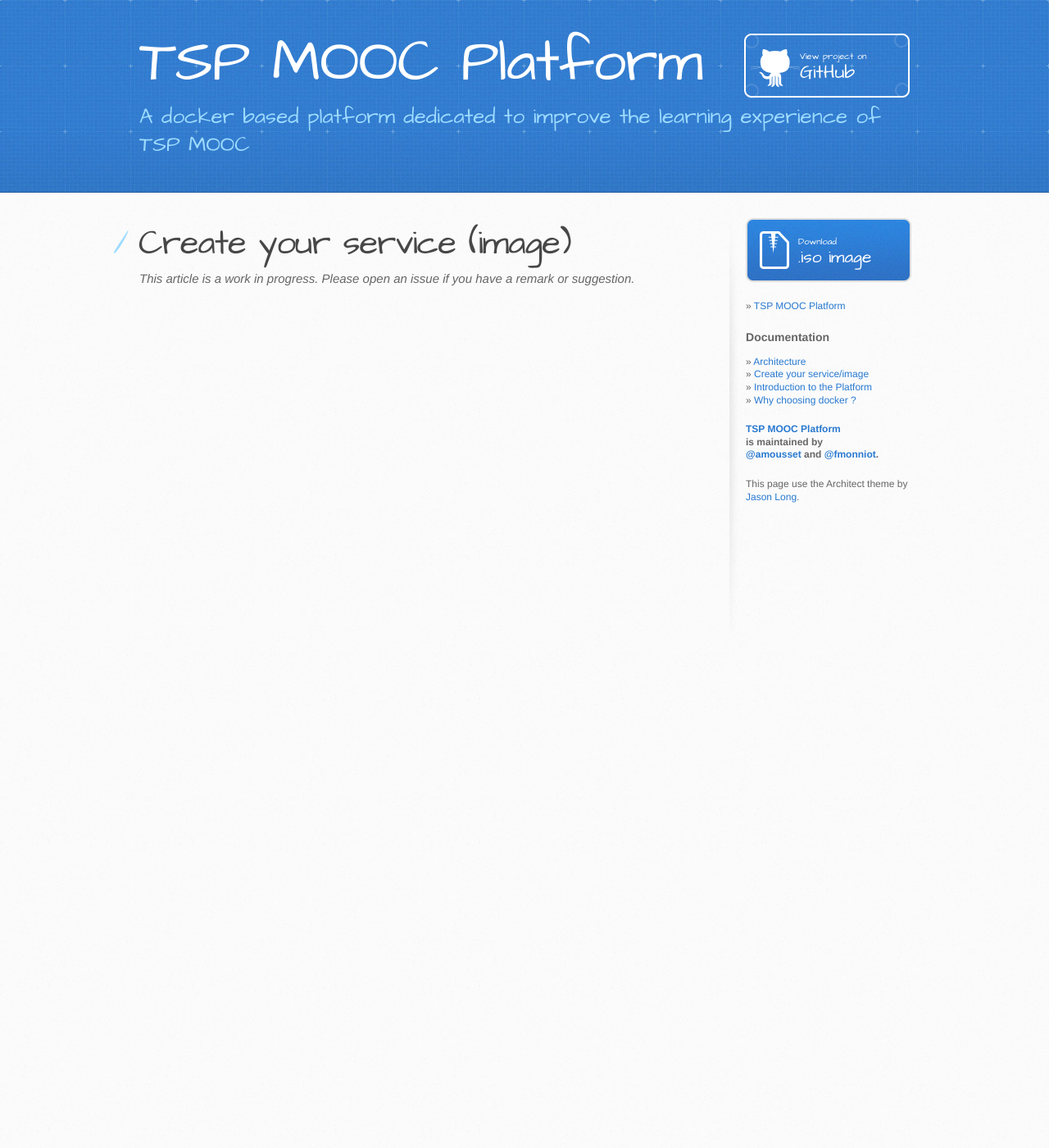
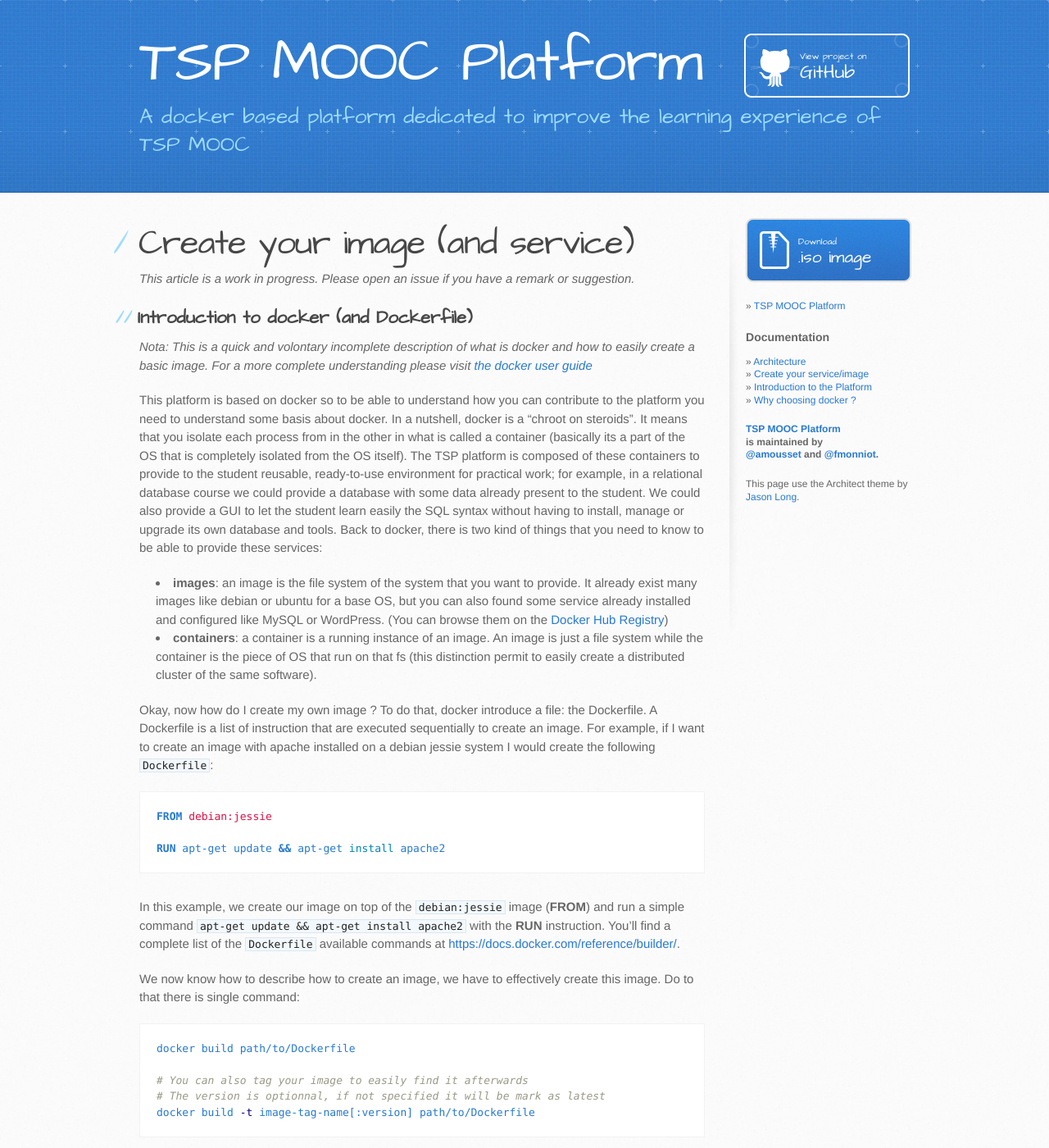
Before and after one commit to pfe-asr-2014/pfe-asr-2014.github.io, a Jekyll site: the page built from docs/create-your-service.md, in a window 1280 px wide and 1400 px high. Shown: the whole window at 82% size. Built offline with Jekyll 4.4.1, drawn with Linux system fonts in a browser that asks for light colours; Markdown is read by kramdown in place of the engine named in the settings; some of the changed text lies outside the part shown.

Commit message:
Basic introduction on how to create a docker image

````diff
--- a/docs/create-your-service.md
+++ b/docs/create-your-service.md
@@ -4,6 +4,68 @@ title: Create your service/image
 category: docs
 ---
 
-# Create your service (image)
+# Create your image (and service)
 _This article is a work in progress. Please open an issue if you have a remark or
 suggestion._
+
+## Introduction to docker (and Dockerfile)
+
+_Nota: This is a quick and volontary incomplete description of what is docker and
+how to easily create a basic image. For a more complete understanding please visit
+[the docker user guide](https://docs.docker.com/userguide/)_
+
+This platform is based on docker so to be able to understand how you can contribute
+to the platform you need to understand some basis about docker.
+In a nutshell, docker is a "chroot on steroids". It means that you isolate each
+process from in the other in what is called a container (basically its a part of
+the OS that is completely isolated from the OS itself).
+The TSP platform is composed of these containers to provide to the student reusable,
+ready-to-use environment for practical work; for example, in a relational database
+course we could provide a database with some data already present to the student.
+We could also provide a GUI to let the student learn easily the SQL syntax without
+having to install, manage or upgrade its own database and tools.
+Back to docker, there is two kind of things that you need to know to be able to
+provide these services:
+
+* **images**: an image is the file system of the system that you want to provide.
+  It already exist many images like debian or ubuntu for a base OS, but you can
+  also found some service already installed and configured like MySQL or WordPress.
+  (You can browse them on the [Docker Hub Registry](https://registry.hub.docker.com/))
+* **containers**: a container is a running instance of an image. An image is just
+  a file system while the container is the piece of OS that run on that fs (this
+  distinction permit to easily create a distributed cluster of the same software).
+
+Okay, now how do I create my own image ? To do that, docker introduce a file: the
+Dockerfile.
+A Dockerfile is a list of instruction that are executed sequentially to create
+an image. For example, if I want to create an image with apache installed on a
+debian jessie system I would create the following `Dockerfile`:
+
+```Dockerfile
+FROM debian:jessie
+
+RUN apt-get update && apt-get install apache2
+```
+
+In this example, we create our image on top of the `debian:jessie` image (**FROM**)
+and run a simple command `apt-get update && apt-get install apache2` with the
+**RUN** instruction. You'll find a complete list of the `Dockerfile` available
+commands at [https://docs.docker.com/reference/builder/](https://docs.docker.com/reference/builder/).
+
+We now know how to describe how to create an image, we have to effectively create
+this image. Do to that there is single command:
+
+```sh
+docker build path/to/Dockerfile
+
+# You can also tag your image to easily find it afterwards
+# The version is optionnal, if not specified it will be mark as latest
+docker build -t image-tag-name[:version] path/to/Dockerfile
+```
+
+And voilà ! You now have a docker image ready to be distributed to your student
+(or anyone that use docker really).
+
+## Separate your container by process (and link them instead)
+
+## Introduce services
````
